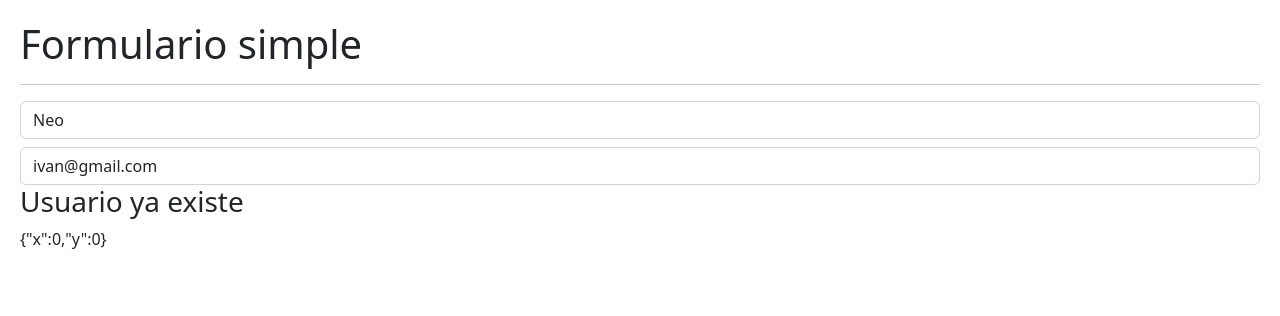
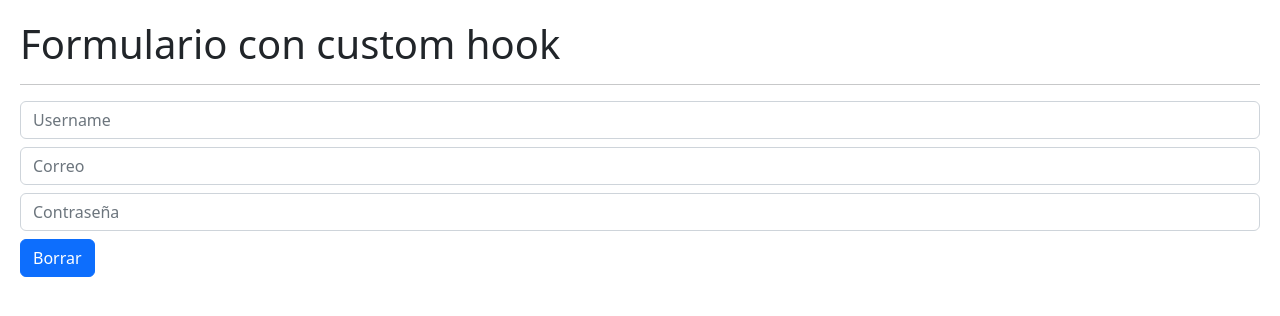
Before and after one commit to 1vanInclan/HooksApp, a React (Vite) app: page / in a window 1280 px wide. Shown: the top 316 px of the page. Built offline with nearby package versions, Linux system fonts and the light colour scheme.

Commit message:
creacion de hook useform

```diff
--- /dev/null
+++ b/src/02.useEffect/FormWithCustomHook.jsx
@@ -0,0 +1,55 @@
+import { useEffect, useState } from "react"
+import { useForm } from "../hooks/useForm";
+
+
+export const FormWithCustomHook = () => {
+
+
+    const { formState, OnInputChange, onResetForm, username, email, password } = useForm(
+        {
+            username: '',
+            email: '',
+            password: ''
+        })
+
+
+    // const { username, email, password } = formState;
+
+  return (
+    <>
+        <h1>Formulario con custom hook</h1>
+        <hr/>
+
+        <input
+            type="text"
+            className="form-control"
+            placeholder="Username"
+            name="username"
+            value={ username }
+            onChange={ OnInputChange }
+        />
+
+        <input
+            type="email"
+            className="form-control mt-2"
+            placeholder="Correo"
+            name="email"
+            value={ email }
+            onChange={ OnInputChange }
+        />
+
+        <input
+            type="password"
+            className="form-control mt-2"
+            placeholder="Contraseña"
+            name="password"
+            value={ password }
+            onChange={ OnInputChange }
+        />
+
+
+        <button className="btn btn-primary mt-2" onClick={ onResetForm }>Borrar</button>
+
+    </>
+  )
+}
--- /dev/null
+++ b/src/hooks/useForm.js
@@ -0,0 +1,30 @@
+import { useState } from "react";
+
+
+export const useForm = ( initialForm = {} ) => {
+
+
+    const [formState, setFormState] = useState( initialForm );
+
+    const OnInputChange = ({ target }) => {
+        const { name, value } = target;
+        setFormState({
+            ...formState,
+            [ name ]: value
+        });
+    }
+
+    const onResetForm = () => {
+        setFormState(initialForm)
+    }
+
+
+    return {
+        ...formState,
+        onResetForm,
+        setFormState,
+        OnInputChange,
+    }
+
+
+}
--- a/src/main.jsx
+++ b/src/main.jsx
@@ -1,9 +1,12 @@
 import React from 'react'
 import ReactDOM from 'react-dom/client'
 
+
 // import { CounterApp } from './01-useState/CounterApp'
 // import { CounterWithCustomHook } from './01-useState/CounterWithCustomHook'
-import { SimpleForm } from './02.useEffect/SimpleForm'
+
+// import { SimpleForm } from './02.useEffect/SimpleForm'
+import { FormWithCustomHook } from './02.useEffect/FormWithCustomHook'
 
 // import { HooksApp } from './HooksApp'
 
@@ -11,6 +14,6 @@
 
 ReactDOM.createRoot(document.getElementById('root')).render(
   // <React.StrictMode>
-    <SimpleForm />
+    <FormWithCustomHook />
   /* </React.StrictMode> */
 )
```
